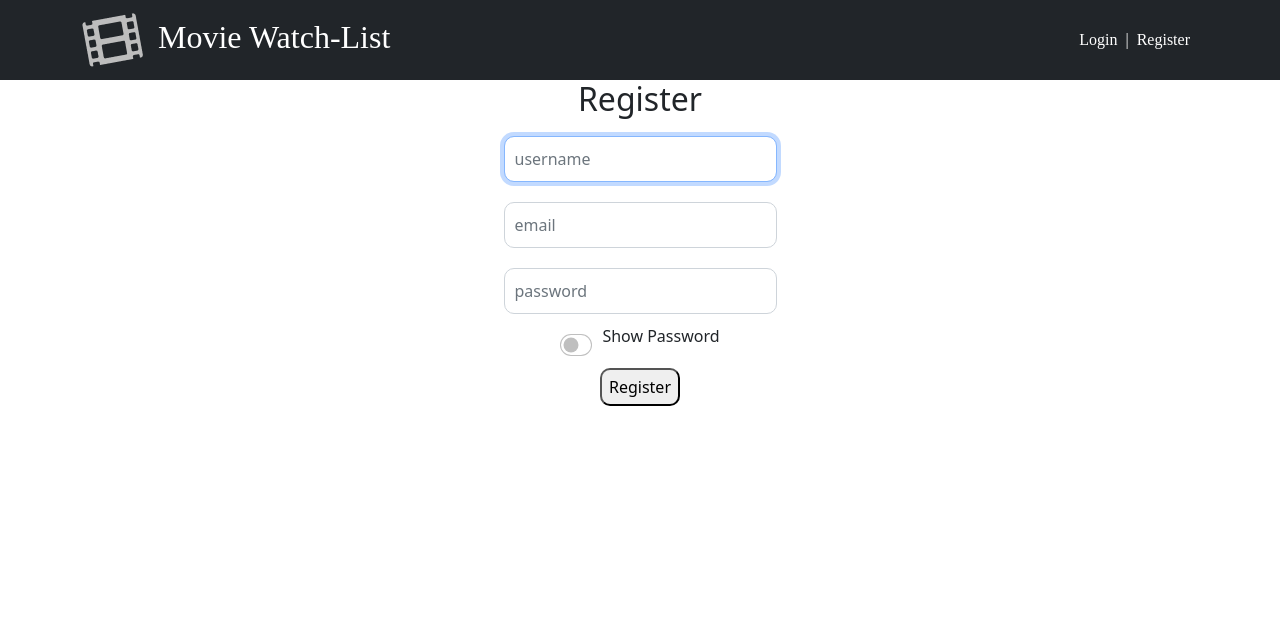
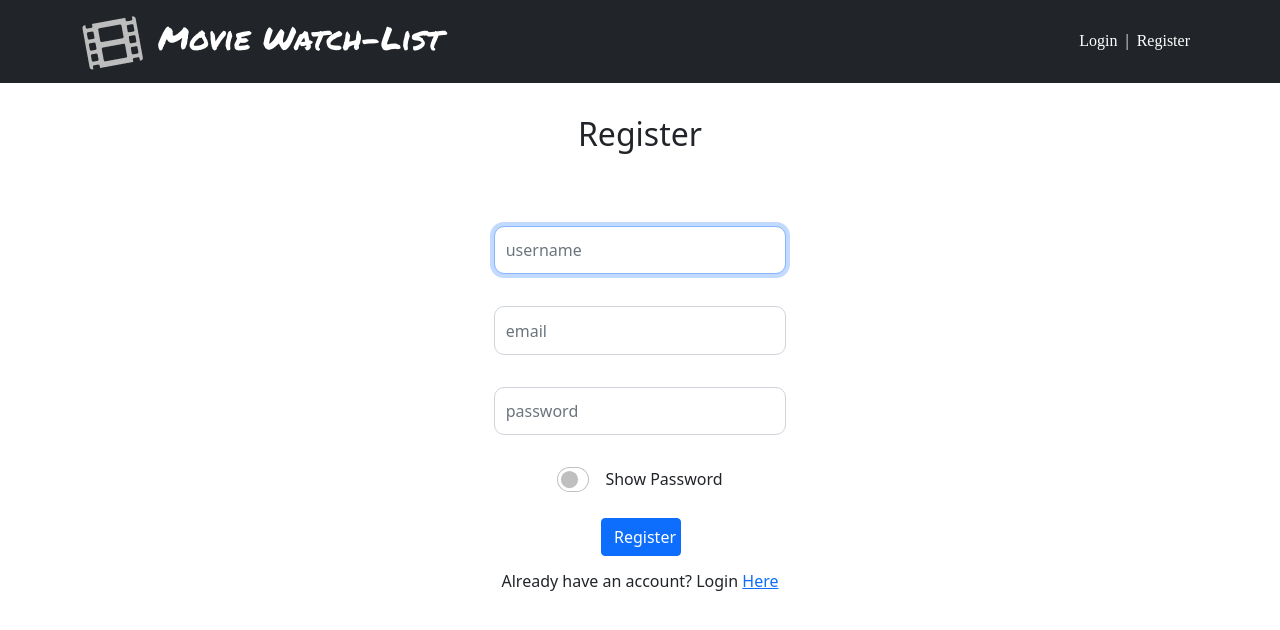
Before and after one commit to Kevin-c-miller/movie-watchlist, a React (Create React App) app in the folder client/: page /register in a window 1280 px wide. Shown: the top 630 px of the page. Built offline with nearby package versions, Linux system fonts and the light colour scheme.

Commit message:
styled homepage, touched up styling on nav bar, added register form directly to hompage

```diff
--- a/client/src/assets/index.js
+++ b/client/src/assets/index.js
@@ -1,5 +1,7 @@
 export const movieticket = require('./images/movieicon.png');
 export const outdoormovie = require('./images/outdoormovie.jpg');
 export const netflix = require('./images/netflix.jpg');
+export const netflix2 = require('./images/netflix-comp.jpg');
 export const cinema = require('./images/cinema.jpg');
 export const popcorn = require('./images/popcorn.jpg');
+export const homebackground = require('./images/foggybckgrnd.jpg');
--- a/client/src/components/Navbar/Nav.css
+++ b/client/src/components/Navbar/Nav.css
@@ -1,5 +1,6 @@
+@import url('https://fonts.googleapis.com/css2?family=Permanent+Marker&display=swap');
+
 .navbar {
-  height: 80px !important;
   color: white;
 }
 
@@ -11,23 +12,36 @@
   font-size: 32px !important;
   font-family: 'Space Mono', 'Times New Roman', Times, serif;
 }
+
+.Nav-header {
+  transition: color 0.15s ease-in-out, background-color 0.15s ease-in-out,
+    border-color 0.15s ease-in-out;
+}
+
+.navbar-header {
+  font-family: 'Permanent Marker', cursive !important;
+}
+
+.Nav-header:hover {
+  border-bottom: 2px solid #2d839a;
+}
 .navbar-nav {
-  background: #212529 !important;
-  align-items: center !important;
+  background: #212529;
+  align-items: center;
   font-family: 'Space Mono', 'Times New Roman', Times, serif;
 }
 
 .nav-link {
-  display: flex !important;
+  display: flex;
   color: #fff !important;
 }
 
 .nav-link:hover {
-  border-bottom: 2px solid #2d839a !important;
+  border-bottom: 2px solid #2d839a;
 }
 
 .navbar-nav p {
-  margin: 0 !important;
+  margin: 0;
 }
 
 .btn {
--- a/client/src/components/Navbar/Nav.jsx
+++ b/client/src/components/Navbar/Nav.jsx
@@ -28,7 +28,7 @@ export default function Nav(props) {
           <ReactBootStrap.Container>
             <ReactBootStrap.Navbar.Brand href="/" className="Nav-header">
               <img src={movieticket} alt="movie ticket icon" />
-              Movie Watch-List
+              <h5 className="navbar-header">Movie Watch-List</h5>
             </ReactBootStrap.Navbar.Brand>
             <ReactBootStrap.Navbar.Toggle aria-controls="responsive-navbar-nav" />
             <ReactBootStrap.Navbar.Collapse id="responsive-navbar-nav">
--- a/client/src/components/Navbar/PreLoginNav.jsx
+++ b/client/src/components/Navbar/PreLoginNav.jsx
@@ -15,7 +15,7 @@ export default function PreLoginNav(props) {
         <ReactBootStrap.Container>
           <ReactBootStrap.Navbar.Brand href="/" className="Nav-header">
             <img src={movieticket} alt="movie ticket icon" />
-            Movie Watch-List
+            <span className="navbar-header">Movie Watch-List</span>
           </ReactBootStrap.Navbar.Brand>
           <ReactBootStrap.Navbar.Toggle aria-controls="responsive-navbar-nav" />
           <ReactBootStrap.Navbar.Collapse id="responsive-navbar-nav">
--- a/client/src/components/RegisterForm/RegisterForm.css
+++ b/client/src/components/RegisterForm/RegisterForm.css
@@ -3,16 +3,32 @@
   flex-direction: column;
   justify-content: center;
   align-items: center;
+  padding: 1rem 2rem;
+  border: 1px solid #fff;
+  border-radius: 10px;
+  margin: 2rem;
 }
 
 .register-form input {
-  padding: 10px;
-  margin: 10px;
+  padding: 0.7rem;
+  margin: 1rem;
   border-radius: 10px;
 }
 
 .register-btn {
   padding: 5px;
   width: 5rem;
+  margin: 0.5rem;
   border-radius: 10px;
 }
+
+.form-check {
+  display: flex !important;
+  flex-direction: row;
+  align-items: center;
+  justify-content: center;
+}
+
+.login-link {
+  margin: 0.5rem;
+}
--- a/client/src/components/RegisterForm/RegisterForm.jsx
+++ b/client/src/components/RegisterForm/RegisterForm.jsx
@@ -1,5 +1,6 @@
 import React from 'react';
-import { Form } from 'react-bootstrap';
+import { Form, Button } from 'react-bootstrap';
+import { Link } from 'react-router-dom';
 import './RegisterForm.css';
 
 export default function RegisterForm(props) {
@@ -47,7 +48,15 @@ export default function RegisterForm(props) {
         onClick={(e) => toggleShowPassword(e)}
       />
 
-      <button className="register-btn">Register</button>
+      <Button variant="primary" className="register-btn">
+        Register
+      </Button>
+
+      <div className="login-link">
+        <h6>
+          Already have an account? Login <Link to="/login">Here</Link>
+        </h6>
+      </div>
     </Form>
   );
 }
--- a/client/src/screens/Home/Home.css
+++ b/client/src/screens/Home/Home.css
@@ -1,8 +1,24 @@
+@import url('https://fonts.googleapis.com/css2?family=Permanent+Marker&display=swap');
+
 .homepage {
   display: flex;
   flex-direction: column;
   align-items: center;
   min-height: 100vh;
+  background: url('../../assets//images/foggybckgrnd.jpg') no-repeat center
+    center/cover;
+  color: #fff;
+}
+.homepage-header {
+  display: flex;
+  justify-content: center;
+  align-items: center;
+  margin: 0.5rem;
+  text-align: center;
+}
+
+.homepage-header h1 {
+  font-family: 'Permanent Marker', cursive;
   margin: 2rem;
 }
 
@@ -12,39 +28,63 @@
   justify-content: center;
   align-items: center;
   width: 100%;
-  height: 75vh;
-  margin: 2rem;
+  margin: 1rem 2rem;
+  padding: 2rem;
+  max-width: 1500px;
 }
 
 .image-container,
 .sub-container {
   width: 50%;
+  height: 100%;
 }
 
 .image-container {
   display: flex;
   justify-content: center;
-  height: 16rem;
+  align-items: center;
 }
 
 .image-container img {
-  height: 100%;
+  height: 90%;
+  width: 100%;
+  object-fit: cover;
+  border: 5px solid #fff;
+  border-radius: 50%;
 }
 
-.homepage-header,
 .home-subheader {
+  text-align: center;
   margin: 1rem;
-  text-align: center;
+  padding: 1rem;
 }
 
-.login-signup {
-  display: flex;
-  flex-direction: row;
-  justify-content: center;
+.home-subheader h4,
+h5 {
+  font-family: Verdana, Geneva, sans-serif;
+  margin: 10px;
 }
 
-.home-btn {
-  padding: 8px;
-  margin: 1rem;
-  width: 5rem;
+.register {
+  border-top: 1px solid #fff;
 }
+
+.register.register-page {
+  margin-bottom: 10px;
+}
+
+.register-guest {
+  display: flex;
+  flex-direction: column;
+  justify-content: center;
+  align-items: center;
+}
+
+.register-guest a {
+  color: rgb(149, 221, 245);
+}
+
+.guest {
+  border-bottom: 2px solid #fff;
+  font-weight: bold;
+}
--- a/client/src/screens/Home/Home.jsx
+++ b/client/src/screens/Home/Home.jsx
@@ -1,39 +1,34 @@
 import { Link } from 'react-router-dom';
 import Guest from '../../components/Guest/Guest';
 import { Button } from 'react-bootstrap';
-import { popcorn } from '../../assets/index.js';
+import { netflix2 } from '../../assets/index.js';
+import Signup from '../Register/Signup';
 import './Home.css';
 
 export default function Home() {
   return (
     <div className="homepage">
       <div className="homepage-header">
-        <h1>Welcome to the Movie WatchList</h1>
+        <h1>Welcome to Movie-WatchList</h1>
       </div>
       <div className="flex-container">
         <div className="image-container">
-          <img src={popcorn} alt="p" />
+          <img src={netflix2} alt="netflix app on laptop" />
         </div>
-        <div className="home-subcontainer">
+        <div className="subcontainer">
           <div className="home-subheader">
-            <h4>Create a list of movies on your 'To Watch' list!</h4>
+            <h4>
+              Create a list of movies on your 'To Watch' list!
+              <br />
+              <br />
+              Once you marked, completed, you can leave a review, and rating!
+            </h4>
           </div>
-          <div className="home-about">
-            <p>
-              Once you marked, completed, you can leave a review, and rating!
-            </p>
+          <div className="register-guest">
+            <div className="register">
+              <Signup />
             </div>
 
-          {/* add image somewhere */}
-
-          <div className="login-signup">
-            <Link to="/login">
-              <Button className="home-btn">Login</Button>
-            </Link>
-            <Link to="/register">
-              <Button className="home-btn">Register</Button>
-            </Link>
-          </div>
             <div className="guest">
               <h6>
                 Not ready for an account? Check out the site as a{' '}
@@ -43,5 +38,8 @@ export default function Home() {
           </div>
         </div>
       </div>
+    </div>
   );
 }
+
+// background - <a href="https://www.freepik.com/photos/foggy">Foggy photo created by kjpargeter - www.freepik.com</a>
--- a/client/src/screens/Register/Signup.css
+++ b/client/src/screens/Register/Signup.css
@@ -3,4 +3,5 @@
   flex-direction: column;
   justify-content: center;
   align-items: center;
+  margin: 2rem;
 }
```
Also changed, not shown: client/src/assets/images/netflix-comp.jpg (added), 1 other file (tests, documents, lock files or other folders). Lines whose indentation alone changed are shown as unchanged.
